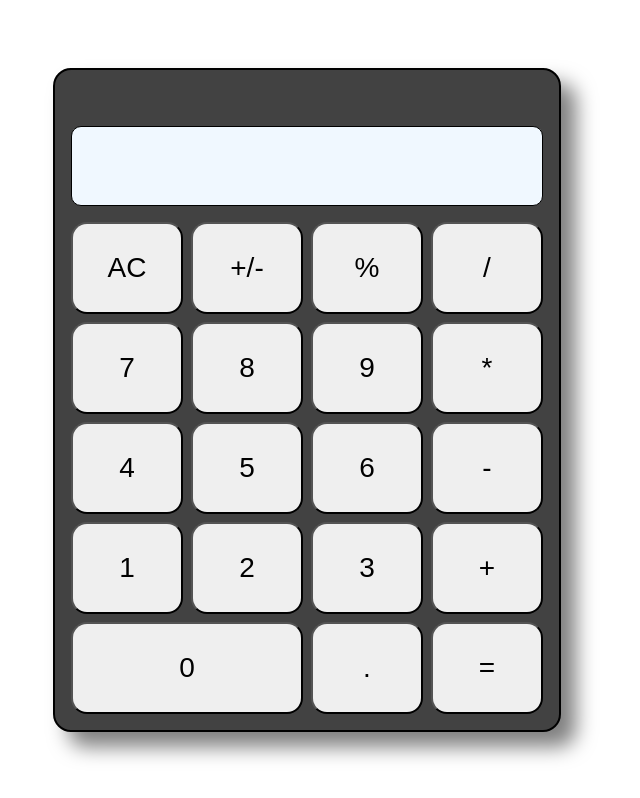
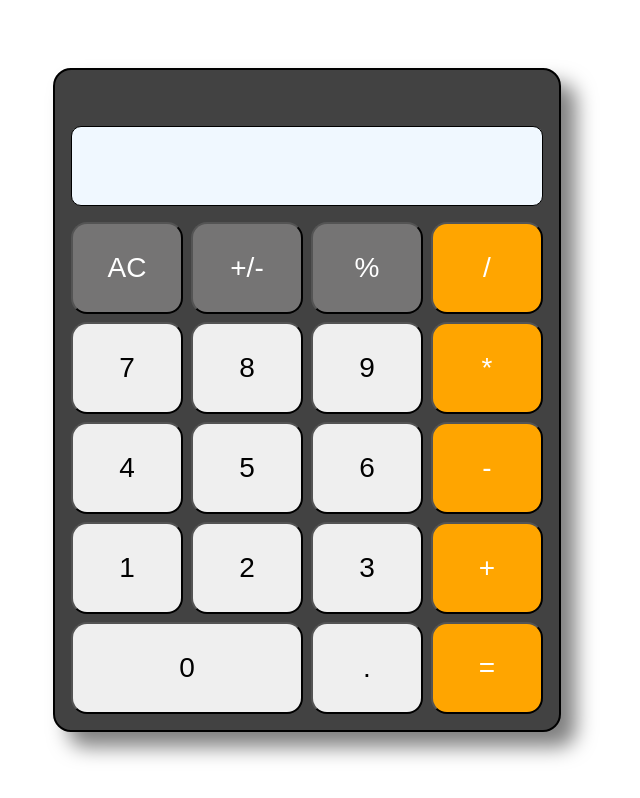
Before and after one commit to KvJellyBean/calculator, a plain HTML site: page index.html in a window 1280 px wide. Shown: the whole page, without its empty margins (333-973 px from the left). Drawn offline with Linux system fonts and the light colour scheme.

Commit message:
Change color of some buttons
Change color for the operator buttons and control buttons

```diff
--- a/assets/style.css
+++ b/assets/style.css
@@ -50,6 +50,23 @@ main {
     gap: .5em;
 }
 
+#plus,
+#minus,
+#times,
+#divisor,
+#equal {
+    background-color: orange;
+    color: white;
+}
+
+#acButton,
+#sign,
+#percentage {
+    background-color: rgb(117, 116, 116);
+    color: white;
+}
+
+
 button {
     padding: 1em;
     width: 4em;
```
